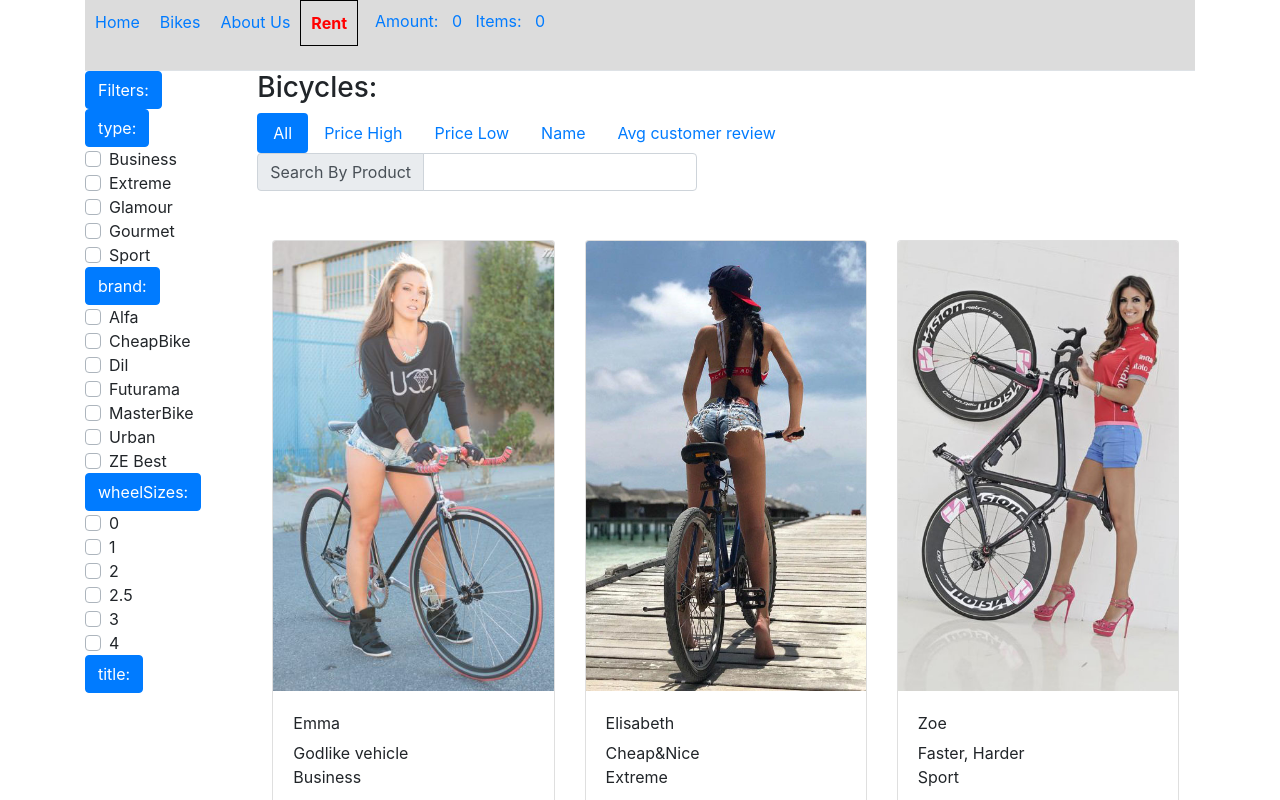
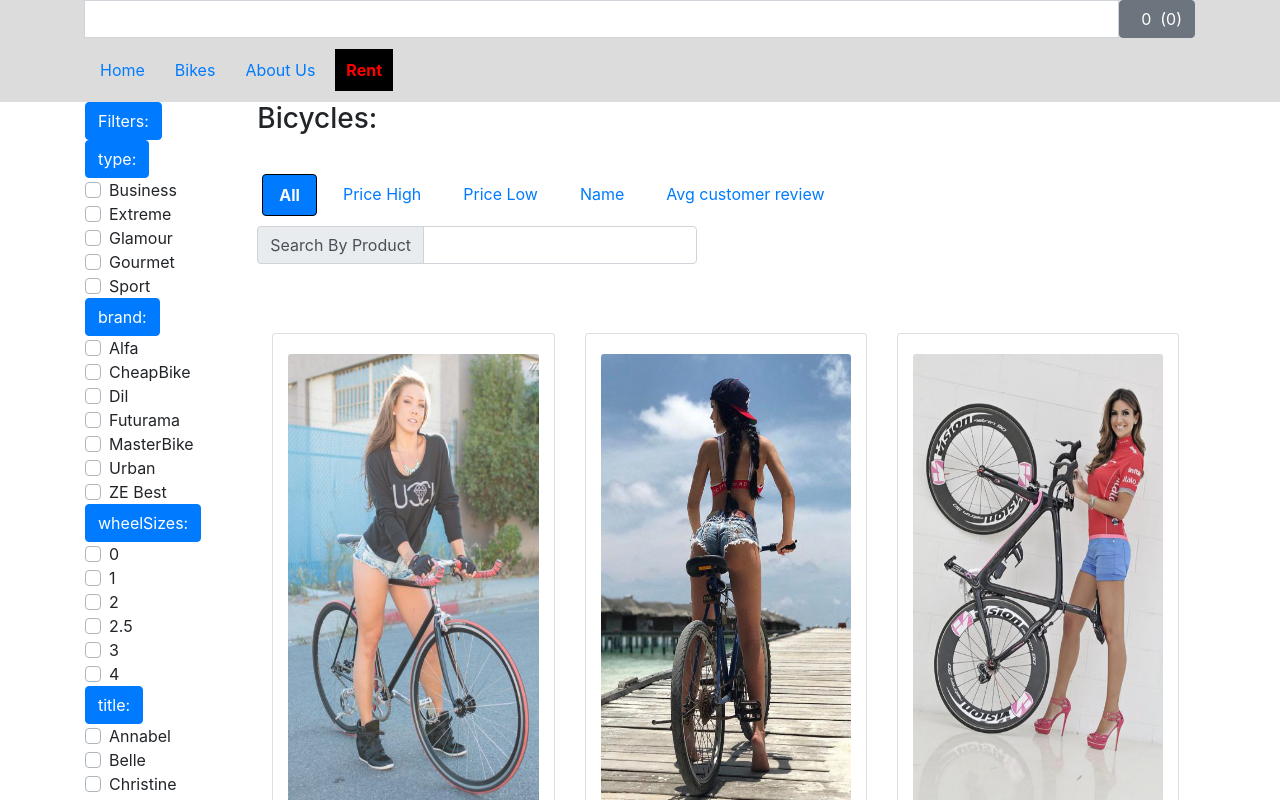
Before and after one commit to VeryBlackCatMeow/bicycle-shop, a React (Create React App) app in the folder bicycle-shop/: page /rent in a window 1280 px wide. Shown: the top 800 px of the page. Built offline with nearby package versions, Linux system fonts and the light colour scheme.

Commit message:
containers

```diff
--- a/bicycle-shop/src/App.js
+++ b/bicycle-shop/src/App.js
@@ -1,7 +1,8 @@
 import React, { Component } from 'react';
 
 import { Container} from 'reactstrap';
-import Menu from './components/Menu.js';
+import Header from './components/Header.js';
+import NavigationMenu from './components/NavigationMenu.js';
 import Gallery from './containers/Gallery.js';
 import About from './components/About.js';
 import Home from './components/Home.js';
@@ -16,8 +17,11 @@ class App extends Component {
   render() {
 
     return (
-        <Container>
-            <Menu/>
+        <div>
+            <div className="sticky-top" style={{backgroundColor: '#DCDCDC'}}>
+              <Header/>
+              <NavigationMenu/>
+            </div>
             <Switch>
                 <Route exact path="/" component={Home} />
                 <Route path="/about" component={About} />
@@ -31,7 +35,7 @@ class App extends Component {
 
                 <Route path="*" component={PageIsNotFound}/>
             </Switch>
-        </Container>
+        </div>
     );
   }
 };
@@ -40,7 +44,7 @@ class App extends Component {
 export default App;
 
 /*
-
+ <Container fluid="true">
 */
 /*
 <Route exact path="/bikes"
--- a/bicycle-shop/src/components/About.js
+++ b/bicycle-shop/src/components/About.js
@@ -1,9 +1,10 @@
 import React from 'react';
+import { Container } from 'reactstrap';
 
 const About = () => (
-<div>
+<Container>
     About Us!!!!
-</div>);
+</Container>);
 
 
 export default About;
--- /dev/null
+++ b/bicycle-shop/src/components/Header.js
@@ -0,0 +1,18 @@
+import React from 'react';
+import { Container, InputGroup, InputGroupText, InputGroupAddon, Input } from 'reactstrap';
+import { } from 'reactstrap';
+import DropCart from '../containers/DropCart.js';
+
+const Header = () => (
+        <Container>
+            <InputGroup>
+                <InputGroupAddon addonType="prepend"></InputGroupAddon>
+                <Input/>
+                <DropCart />
+            </InputGroup>
+        </Container>
+);
+
+
+
+export default Header;
--- a/bicycle-shop/src/components/Home.js
+++ b/bicycle-shop/src/components/Home.js
@@ -1,6 +1,6 @@
 import React, { Component } from 'react';
 
-import { Row, Col, UncontrolledCarousel, Card, CardImg, CardBody,
+import { Container, Row, Col, UncontrolledCarousel, Card, CardImg, CardBody,
     CardTitle, CardLink} from 'reactstrap';
 import axios from 'axios';
 
@@ -28,6 +28,7 @@ class Home extends Component {
         const slides = this.state.slides;
         const homemenu = this.state.homemenu;
         return(
+            <Container>
                 <Row className="py-3 align-items-end text-center">
                     <Col sm="12" md="9">
                         {
@@ -81,6 +82,7 @@ class Home extends Component {
 
 
                 </Row>
+             </Container>
         );
 
     }
--- a/bicycle-shop/src/components/Menu.js
+++ /dev/null
@@ -1,20 +0,0 @@
-import React from 'react';
-import { Nav } from 'reactstrap';
-import { NavLink } from 'react-router-dom';
-
-import DropCart from '../containers/DropCart.js';
-//<NavLink href="#" active>       <NavLink disabled href="#">Disabled Link
-const Menu = () => (
-    <Nav tabs className="pb-4 sticky-top" style={{backgroundColor: '#DCDCDC'}}>
-        <NavLink exact to="/" activeStyle={{color: "red", fontWeight: "bold", border: "solid black 1px" }} style={{padding: "10px"}}>Home</NavLink>
-        <NavLink to="/bikes" activeStyle={{color: "red", fontWeight: "bold", border: "solid black 1px" }} style={{padding: "10px"}}>Bikes</NavLink>
-        <NavLink to="/about" activeStyle={{color: "red", fontWeight: "bold", border: "solid black 1px" }} style={{padding: "10px"}}>About Us</NavLink>
-        <NavLink to="/rent" activeStyle={{color: "red", fontWeight: "bold", border: "solid black 1px" }} style={{padding: "10px"}}>Rent</NavLink>
-        <NavLink to=""></NavLink>
-        <DropCart/>
-   </Nav>
-);
-
-
-
-export default Menu;
--- /dev/null
+++ b/bicycle-shop/src/components/NavigationMenu.js
@@ -0,0 +1,35 @@
+import React from 'react';
+import { Container, Nav, NavItem } from 'reactstrap';
+import { NavLink } from 'react-router-dom';
+import '../styles/NavigationMenu.css'
+//<NavLink href="#" active>       <NavLink disabled href="#">Disabled Link
+/*const NavigationMenu = () => (
+    <Container>
+        <NavLink exact to="/" activeStyle={{color: "red", fontWeight: "bold", border: "solid black 1px" }} style={{padding: "10px"}}>Home</NavLink>
+        <NavLink to="/bikes" activeStyle={{color: "red", fontWeight: "bold", border: "solid black 1px" }} style={{padding: "10px"}}>Bikes</NavLink>
+        <NavLink to="/about" activeStyle={{color: "red", fontWeight: "bold", border: "solid black 1px" }} style={{padding: "10px"}}>About Us</NavLink>
+        <NavLink to="/rent" activeStyle={{color: "red", fontWeight: "bold", border: "solid black 1px" }} style={{padding: "10px"}}>Rent</NavLink>
+        <NavLink to=""></NavLink>
+   </Container>
+);*/
+
+const NavigationMenu = () => (
+    <Container>
+        <Nav /*justified*/>
+            <NavItem>
+                <NavLink exact to="/" activeClassName="active">Home</NavLink>
+            </NavItem>
+            <NavItem>
+                <NavLink to="/bikes" activeClassName="active">Bikes</NavLink>
+            </NavItem>
+            <NavItem>
+                <NavLink to="/about" activeClassName="active">About Us</NavLink>
+            </NavItem>
+            <NavItem>
+                <NavLink to="/rent" activeClassName="active">Rent</NavLink>
+            </NavItem>
+        </Nav>
+   </Container>
+);
+
+export default NavigationMenu;
--- a/bicycle-shop/src/containers/Cart.js
+++ b/bicycle-shop/src/containers/Cart.js
@@ -1,36 +1,44 @@
 import React from 'react';
 import { connect } from 'react-redux';
 import { addToCartAction, removeFromCartAction, /*setQuantityAction,*/ decreaseAction } from '../actions/index.js'
-import { Button, Row, Col,
-         ListGroup, ListGroupItem} from 'reactstrap';
+import { Container,  Row, Col,
+    Button,ListGroup, ListGroupItem} from 'reactstrap';
 import { Link } from 'react-router-dom';
 
-const Cart = ({totalPrice, totalCount, cartItems, addToCartFunc, removeFromCartFunc, quantity, setQuantityFunc, decreaseFunc}) => (
-    <Row>
-        <div> Amount: &nbsp; {totalPrice} &nbsp; Items: &nbsp; {totalCount}</div>
+const Cart = ({totalPrice, totalCount, cartItems, addToCartFunc, removeFromCartFunc, quantity, setQuantityFunc, decreaseFunc}) => {
 
+    if(!cartItems.length) {
+        return (
+            <div>
+                <div>Shoping Cart</div>
+                <div>'Your Cart Is Empty :('</div>
+            </div>
+        );
+    }
+    else {
+        return (
+            <Container>
                 <div>Shoping Cart</div>
                 <div>
                     <ListGroup>
                         {
-                          !cartItems.length
-                          ? 'Your Cart Is Empty :('
-                          : cartItems.map( (item) => (<CartItem key={item.id} item={item}
+                        cartItems.map( (item) => (<CartItem key={item.id} item={item}
                                 removeFromCartFunc={removeFromCartFunc} addToCartFunc={addToCartFunc}
                                 setQuantityFunc={setQuantityFunc} quantity={quantity}
                                 decreaseFunc={decreaseFunc} />))
                         }
                     </ListGroup>
                 </div>
+                <div> Amount: &nbsp; {totalPrice} &nbsp; Items: &nbsp; {totalCount}</div>
                 <div>
                     <Link to="/checkout">
                     <Button size="sm" color="primary" style={{ float: 'right'}}>Proceed To Checkout</Button>
                     </Link>
                 </div>
-    </Row>
-
-
-);
+            </Container>
+        );
+    }
+};
 
 
 
@@ -38,21 +46,19 @@ const CartItem = ({item, addToCartFunc, removeFromCartFunc, quantity, /*setQuant
         (
       <ListGroupItem>
           <Row>
-              <Col sm="4">
+              <Col sm="3">
                 <img src={item.image} className="rounded-circle img-fluid w-25" alt="Cart Item"/>
               </Col>
               <Col sm="4">
-                <span>{item.title}</span> &nbsp;
+                <span>{item.title}</span>
               </Col>
               <Col sm="2">
-                <span>{item.price}</span> &nbsp;
+                <span>{item.price} &nbsp; $</span>
               </Col>
-              <Col sm="1">
-
-                    <Button size="sm" color="primary" onClick={decreaseFunc.bind(this, item.id)}  disabled={quantity[item.id] > 1 ? false : true}>-</Button>
-                    <span>{quantity[item.id]}</span>
-                    <Button size="sm" color="primary" onClick={addToCartFunc.bind(this, item)}>+</Button>
-
+              <Col sm="2">
+                <Button size="sm" color="primary" onClick={decreaseFunc.bind(this, item.id)}  disabled={quantity[item.id] > 1 ? false : true}>-</Button>
+                <span>{quantity[item.id]}</span>
+                <Button size="sm" color="primary" onClick={addToCartFunc.bind(this, item)}>+</Button>
               </Col>
               <Col sm="1">
                 <Button size="sm" color="danger" close onClick={removeFromCartFunc.bind(this, item.id)}/>
--- a/bicycle-shop/src/containers/DropCart.js
+++ b/bicycle-shop/src/containers/DropCart.js
@@ -1,16 +1,18 @@
 import React from 'react';
 import { connect } from 'react-redux';
 import { removeFromCartAction } from '../actions/index.js'
-import {NavItem, NavLink,
+import { Row, Col,
          UncontrolledPopover, PopoverHeader, PopoverBody,
          Button,
          ListGroup, ListGroupItem} from 'reactstrap';
 import { Link } from 'react-router-dom';
 
 const DropCart = ({totalPrice, totalCount, cartItems, removeFromCartFunc}) => (
-    <NavItem id="PopoverLegacy">
-        <NavLink href="#"> Amount: &nbsp; {totalPrice} &nbsp; Items: &nbsp; {totalCount}</NavLink>
-            <UncontrolledPopover trigger="legacy" placement="bottom" target="PopoverLegacy">
+    <div >
+        <Button id="PopoverLegacy">
+            <span>&nbsp; {totalPrice} &nbsp;({totalCount})</span>
+        </Button>
+        <UncontrolledPopover trigger="legacy" placement="bottom" target="PopoverLegacy">
                 <PopoverHeader>Shoping Cart</PopoverHeader>
                 <PopoverBody>
                     <ListGroup>
@@ -23,22 +25,37 @@ const DropCart = ({totalPrice, totalCount, cartItems, removeFromCartFunc}) => (
                     </ListGroup>
                 </PopoverBody>
                 <PopoverHeader>
+                <div>Amount: &nbsp; {totalPrice} &nbsp; Items: &nbsp; {totalCount}</div>
+                <div>
                     <Link to="/cart">
                         <Button size="sm" color="primary" >View Cart</Button>
                     </Link>
                     <Button size="sm" color="primary" style={{ float: 'right'}}>Proceed To Checkout</Button>
+                </div>
                 </PopoverHeader>
 
             </UncontrolledPopover>
-    </NavItem>
+    </div>
 );
 
 const DropCartItem = ({id, image, title, price, removeFromCartFunc}) => (
     <ListGroupItem>
-         <img src={image} className="rounded-circle img-fluid w-25" alt="Cart Item"/>
-        <span>{title}</span> &nbsp;
-        <span>{price}</span> &nbsp;
-        <Button size="sm" color="danger" close onClick={removeFromCartFunc.bind(this, id)}/>
+        <Row>
+            <Col sm="4">
+                <img src={image} className="rounded-circle img-fluid" alt="Cart Item"/>
+            </Col>
+            <Col sm="6">
+                <Row>
+                <span>{title}</span> &nbsp;
+                </Row>
+                <Row>
+                <span>{price}</span> &nbsp;
+                </Row>
+            </Col>
+            <Col sm="2">
+                <Button size="sm" color="danger" close onClick={removeFromCartFunc.bind(this, id)}/>
+            </Col>
+        </Row>
     </ListGroupItem>
 );
 
--- a/bicycle-shop/src/containers/Filter.js
+++ b/bicycle-shop/src/containers/Filter.js
@@ -8,10 +8,11 @@ import FilterBlock  from '../components/FilterBlock.js';
 class Filter extends Component {  //onClick={setFilterFunc.bind(this, !filterBy)}
     constructor(props) {
         super(props);
+        const { extraProps } = this.props;
         this.state = {
             blockToggle: true,
-            filterToggles: {type: true, brand: true, wheelSizes: true}
-         };
+            filterToggles: extraProps.filters.reduce((o, key) => ( {...o, [key]: true} ), {})
+         }; // all filterToggles are true
     }
 
     handleBlockToggle = () => {
@@ -28,13 +29,6 @@ class Filter extends Component {  //onClick={setFilterFunc.bind(this, !filterBy)
                         if (a >= b) return 1;
                         else return -1;
                         });
-
-    /*sorting = (items) => {
-        return items.slice().sort( (a , b) => {
-                        if (a > b) return 1;
-                        if (a < b) return -1;
-        });
-    };*/
 
     render() {
         const { setFilterFunc, extraProps, items } = this.props
--- a/bicycle-shop/src/containers/Gallery.js
+++ b/bicycle-shop/src/containers/Gallery.js
@@ -1,5 +1,5 @@
 import React from 'react';
-import { Row, Col } from 'reactstrap';
+import {Container, Row, Col } from 'reactstrap';
 
 import Showcase from './Showcase';
 import Filter from '../containers/Filter.js';
@@ -25,6 +25,7 @@ const Gallery = (props) => {
     const extraProps = config(props.match.params.product);//тут буду прокидывать все настройки для элементов галлереи
 
     return (
+        <Container>
             <Row className="pr-3">
                 <Col sm="12" md="2">
                     <Filter extraProps={extraProps}/>
@@ -39,6 +40,7 @@ const Gallery = (props) => {
                         <Showcase extraProps={extraProps}/>
                 </Col>
             </Row>
+        </Container>
     );
 }
 
--- /dev/null
+++ b/bicycle-shop/src/styles/NavigationMenu.css
@@ -0,0 +1,19 @@
+
+.nav {
+    padding: 20px 0px;
+    }
+
+.nav-item {
+    margin: 0px 0px;
+}
+
+a {
+    padding: 10px;
+    margin: 10px 5px;
+}
+.active {
+    color: red;
+    font-weight: bold;
+    border: solid black 1px;
+    background-color: black;
+    }
```
Lines whose indentation alone changed are shown as unchanged.
